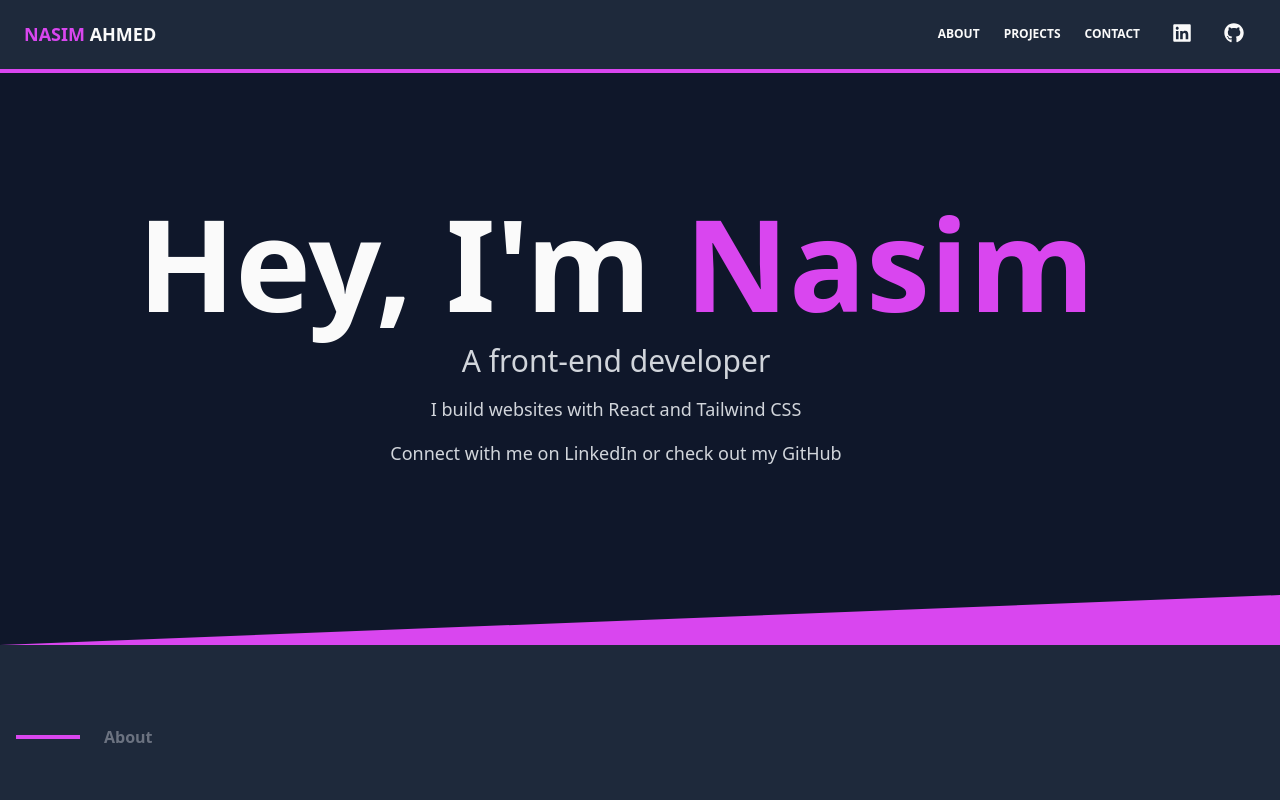
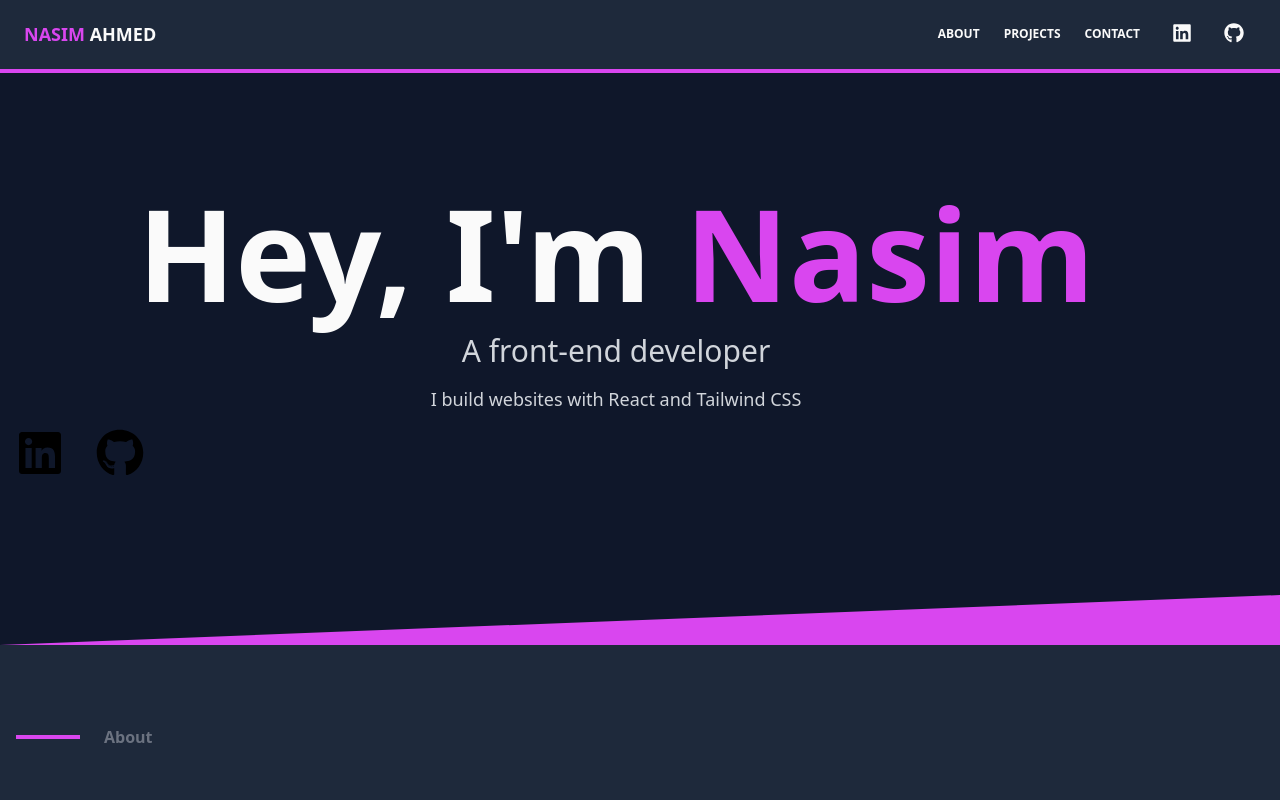
Before and after one commit to Nasim-A/react-portfolio, a React (Create React App) app: page / in a window 1280 px wide. Shown: the top 800 px of the page. Built offline with nearby package versions, Linux system fonts and the light colour scheme.

Commit message:
added home section links

```diff
--- a/src/components/Home.js
+++ b/src/components/Home.js
@@ -1,4 +1,5 @@
 import React from "react";
+import { FaLinkedin, FaGithub } from "react-icons/fa";
 
 const Home = () => {
 	return (
@@ -16,9 +17,14 @@ const Home = () => {
 							<p className="mt-4 text-lg text-gray-300">
 								I build websites with React and Tailwind CSS
 							</p>
-							<p className="mt-4 text-lg text-gray-300">
-								Connect with me on LinkedIn or check out my GitHub
-							</p>
+							<div className="flex text-5xl mt-4">
+								<a href="https://www.linkedin.com/in/nasimahmed108/">
+									<FaLinkedin className="mr-4 hover:text-fuchsia-500" />
+								</a>
+								<a href="https://github.com/Nasim-A">
+									<FaGithub className="ml-4 hover:text-fuchsia-500" />
+								</a>
+							</div>
 						</div>
 					</div>
 				</div>
```
